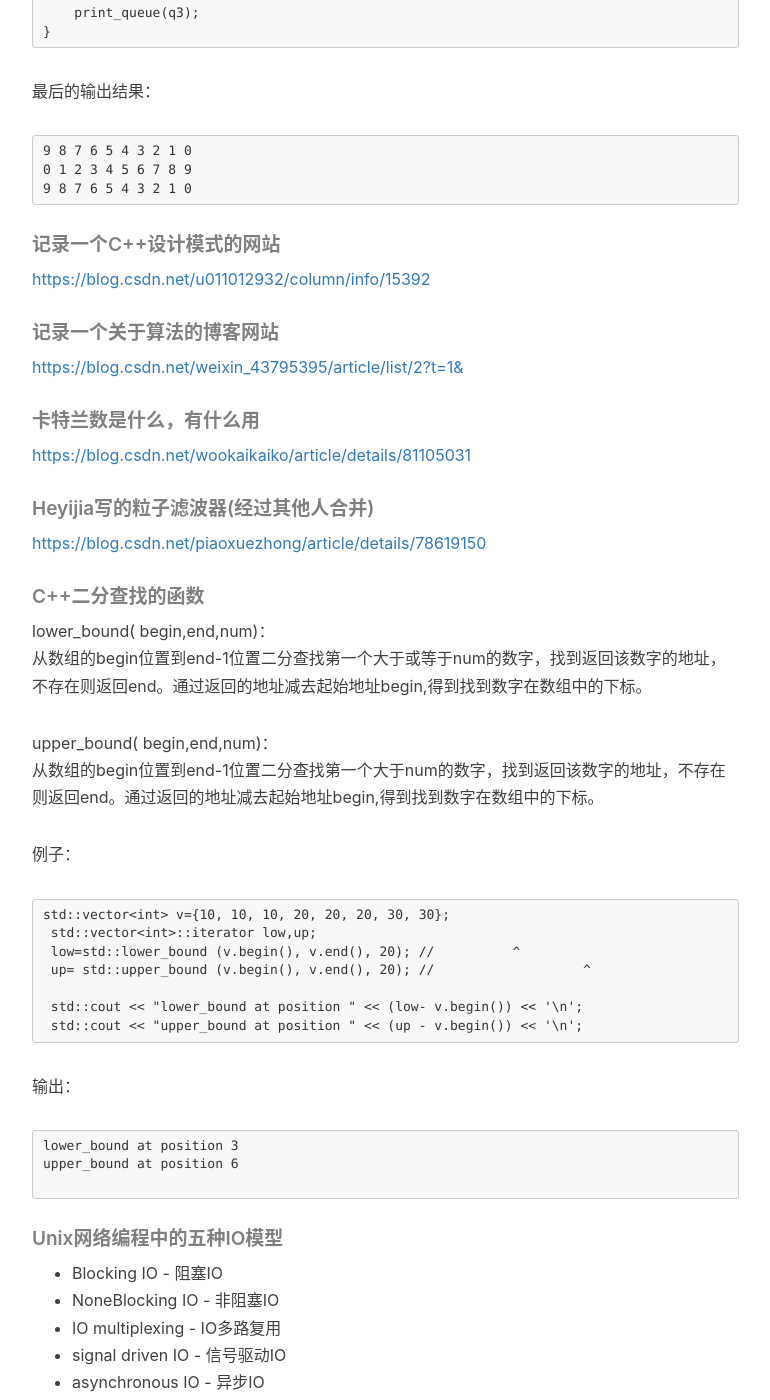
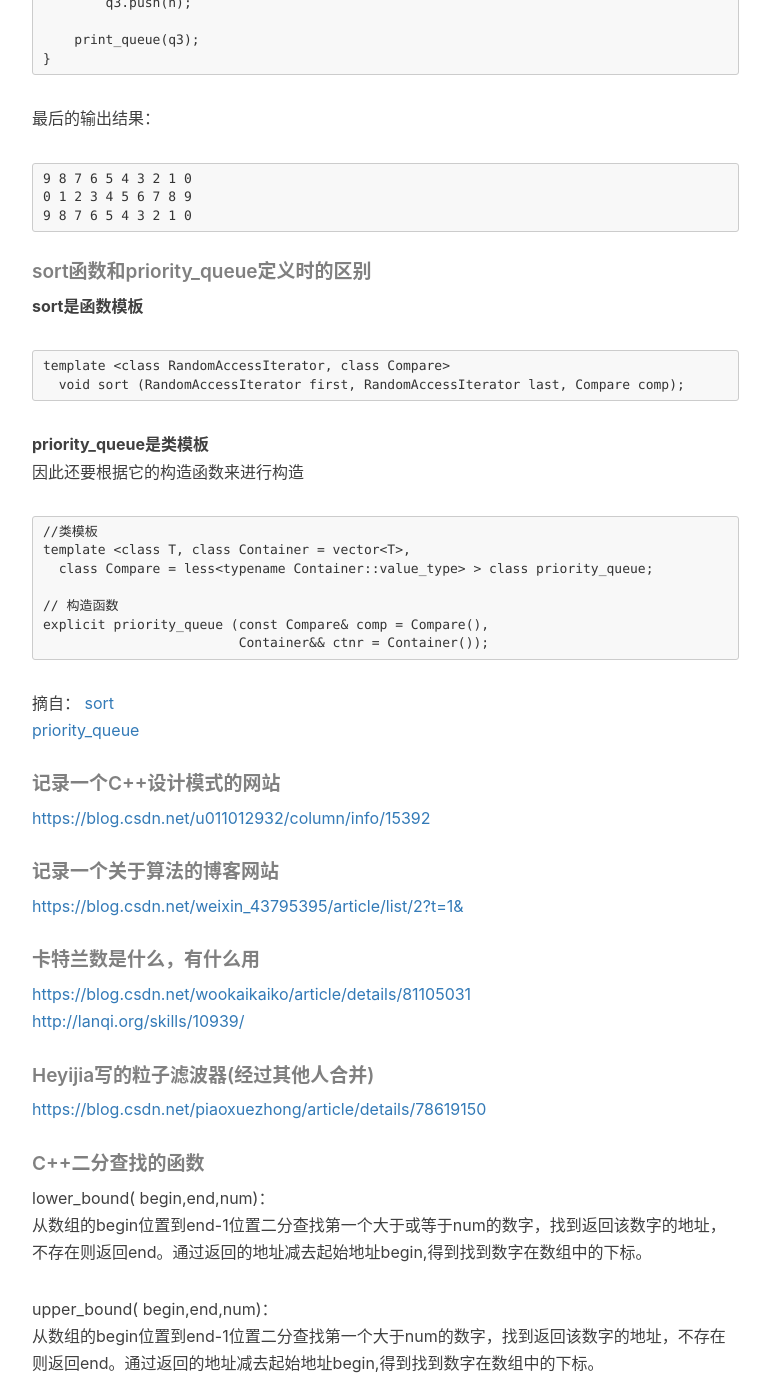
Before and after one commit to wykxwyc/wykxwyc.github.io, a Jekyll site: the page built from _posts/2019-07-12-Little-Leak-Sinks-A-Great-Ship.markdown, in a window 1280 px wide and 1400 px high, scrolled down 2377 px. Shown: the whole window, without its empty margins (233-1003 px from the left). Built offline with Jekyll 4.4.1, drawn with Linux system fonts in a browser that asks for light colours; comment, search, counter and statistics services are not loaded; some of the changed text lies outside the part shown.

Commit message:
add priority_queue content

````diff
--- a/_posts/2019-07-12-Little-Leak-Sinks-A-Great-Ship.markdown
+++ b/_posts/2019-07-12-Little-Leak-Sinks-A-Great-Ship.markdown
@@ -87,8 +87,26 @@ int main() {
 0 1 2 3 4 5 6 7 8 9
 9 8 7 6 5 4 3 2 1 0
 ```
+##### sort函数和priority_queue定义时的区别
+**sort是函数模板**
+```
+template <class RandomAccessIterator, class Compare>
+  void sort (RandomAccessIterator first, RandomAccessIterator last, Compare comp);
+```
+**priority_queue是类模板**
+因此还要根据它的构造函数来进行构造
+```
+//类模板
+template <class T, class Container = vector<T>,
+  class Compare = less<typename Container::value_type> > class priority_queue;
 
-
+// 构造函数
+explicit priority_queue (const Compare& comp = Compare(),
+                         Container&& ctnr = Container());
+```
+摘自：
+[sort](http://www.cplusplus.com/reference/algorithm/sort/)
+[priority_queue](http://www.cplusplus.com/reference/queue/priority_queue/)
 
 ##### 记录一个C++设计模式的网站
 [https://blog.csdn.net/u011012932/column/info/15392](https://blog.csdn.net/u011012932/column/info/15392)
@@ -98,6 +116,7 @@ int main() {
 
 ##### 卡特兰数是什么，有什么用
 [https://blog.csdn.net/wookaikaiko/article/details/81105031](https://blog.csdn.net/wookaikaiko/article/details/81105031)
+[http://lanqi.org/skills/10939/](http://lanqi.org/skills/10939/)
 
 ##### Heyijia写的粒子滤波器(经过其他人合并)
 [https://blog.csdn.net/piaoxuezhong/article/details/78619150](https://blog.csdn.net/piaoxuezhong/article/details/78619150)
@@ -120,11 +139,10 @@ std::vector<int> v={10, 10, 10, 20, 20, 20, 30, 30};
  std::cout << "upper_bound at position " << (up - v.begin()) << '\n';
 ```
 
-输出：
+输出:
 ```
 lower_bound at position 3
 upper_bound at position 6
-
 ```
 
 ##### Unix网络编程中的五种IO模型
@@ -135,7 +153,6 @@ upper_bound at position 6
 * asynchronous IO - 异步IO
 
 摘录地址：[https://www.jianshu.com/p/b8203d46895c](https://www.jianshu.com/p/b8203d46895c)
-
 
 ##### IO多路复用的三种机制select，poll，epoll
 **1.select**
````
